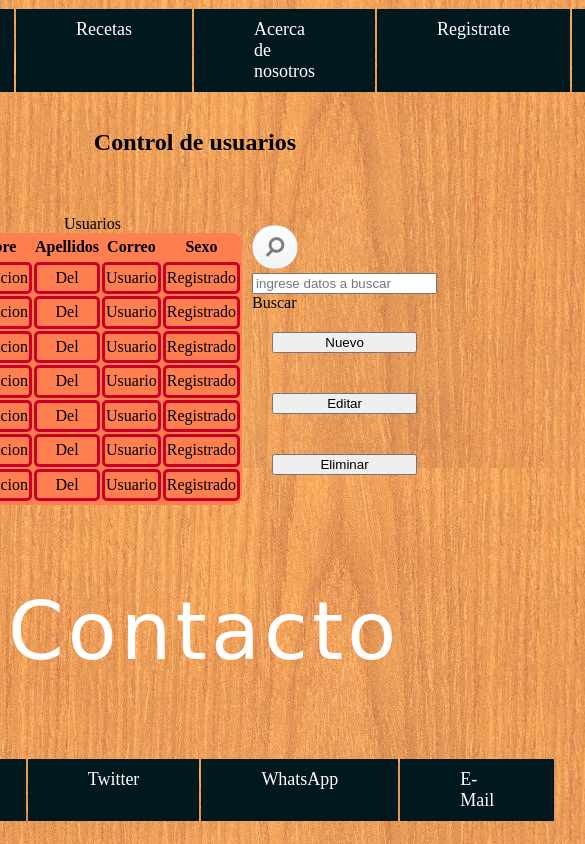
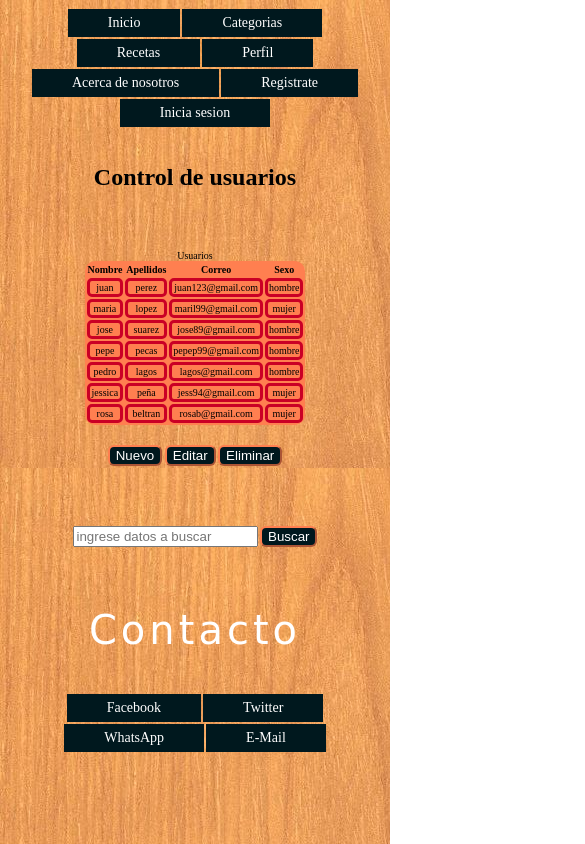
Before and after one commit to luis09gmz/DishWeb, a plain HTML site: page LL/controlUsuarios.html in a window 390 px wide. Shown: the top 844 px of the page, 585 px wide, since content can reach past the window. Drawn offline with Linux system fonts and the light colour scheme.

Commit message:
responsive

```diff
--- a/LL/ControlUsuarios.html
+++ b/LL/controlUsuarios.html
@@ -1,16 +1,16 @@
 <!DOCTYPE html>
 <html lang="es">
-<html>
   <head>
     <meta charset="utf-8">
     <meta name="viewport" content="width=device-width,initial-scale=1, maximum-scale=1">
     <link rel="shortcut icon" href="img/logo.jpg">
-    <link rel="stylesheet" href="css/estiloCU.css">
+    <link rel="stylesheet" href="css/controlUsuarios.css">
     <link rel="stylesheet" href="css/cabecera.css">
     <div class="cabecera">
     <a href="">Inicio</a>
     <a href="">Categorias</a>
     <a href="">Recetas</a>
+    <a href="">Perfil</a>
     <a href="">Acerca de nosotros</a>
     <a href="#">Registrate</a>
     <a href="#">Inicia sesion</a>
@@ -20,6 +20,7 @@
   <body>
     <h1>Control de usuarios</h1>
     <main>
+      <div class="a">
         <table>
           <thead>
             <caption>Usuarios</caption>
@@ -32,59 +33,61 @@
           </tr>
           <tbody>
             <tr>
-              <td>Informacion</td>
-              <td>Del</td>
-              <td>Usuario</td>
-              <td>Registrado</td>
+              <td>juan</td>
+              <td>perez</td>
+              <td>juan123@gmail.com</td>
+              <td>hombre</td>
             </tr>
             <tr>
-              <td>Informacion</td>
-              <td>Del</td>
-              <td>Usuario</td>
-              <td>Registrado</td>
+              <td>maria</td>
+              <td>lopez</td>
+              <td>maril99@gmail.com</td>
+              <td>mujer</td>
             </tr>
             <tr>
-              <td>Informacion</td>
-              <td>Del</td>
-              <td>Usuario</td>
-              <td>Registrado</td>
+              <td>jose</td>
+              <td>suarez</td>
+              <td>jose89@gmail.com</td>
+              <td>hombre</td>
             </tr>
             <tr>
-              <td>Informacion</td>
-              <td>Del</td>
-              <td>Usuario</td>
-              <td>Registrado</td>
+              <td>pepe</td>
+              <td>pecas</td>
+              <td>pepep99@gmail.com</td>
+              <td>hombre</td>
             </tr>
             <tr>
-              <td>Informacion</td>
-              <td>Del</td>
-              <td>Usuario</td>
-              <td>Registrado</td>
+              <td>pedro</td>
+              <td>lagos</td>
+              <td>lagos@gmail.com</td>
+              <td>hombre</td>
             </tr>
             <tr>
-              <td>Informacion</td>
-              <td>Del</td>
-              <td>Usuario</td>
-              <td>Registrado</td>
+              <td>jessica</td>
+              <td>peña</td>
+              <td>jess94@gmail.com</td>
+              <td>mujer</td>
             </tr>
             <tr>
-              <td>Informacion</td>
-              <td>Del</td>
-              <td>Usuario</td>
-              <td>Registrado</td>
+              <td>rosa</td>
+              <td>beltran</td>
+              <td>rosab@gmail.com</td>
+              <td>mujer</td>
             </tr>
           </tbody>
         </table>
-      <div class="botones">
+        <div class="b">
+        <button type="button" name="nuevo">Nuevo</button>
+        <button type="button" name="ediar">Editar</button>
+        <button type="button" name="eliminar">Eliminar</button>
+        </div>
+      </div>
+
       <div class="busqueda">
-      <img src="img/lupa.png">
       <input type="text" name="busqueda"placeholder="ingrese datos a buscar">
-      <label for="busqueda">Buscar</label>
-      </div>
-      <button type="imagen" name="nuevo">Nuevo</button>
-      <button type="button" name="ediar">Editar</button>
-      <button type="button" name="eliminar">Eliminar</button>
-      </div>
+      <button type="button" name="Buscar">Buscar</button>
+    </div>
+
     </main>
   </body>
   <footer>
--- a/LL/css/cabecera.css
+++ b/LL/css/cabecera.css
@@ -2,14 +2,14 @@
   display: flex;
   flex-direction: row;
   justify-content: center;
-  flex-wrap: nowrap;
+  flex-wrap: wrap;
 }
 
 a {
   font-size: 18px;
   color: white;
   text-decoration:none;
-  padding: 10px 60px;
+  padding: 10px 50px;
   background: #00181E;
   margin: 1px;
 }
@@ -25,9 +25,27 @@ a:hover {
 
 .contacto {
   color: #fff;
-  position:relative;
   font-size: 80px;
   font-family: cursive;
   letter-spacing: 4px;
   text-align: center;
 }
+
+@media (min-width: 320px) and  (max-width:600px) {
+  .contacto{
+    font-size: 40px;
+  }
+
+  a{
+    font-size: 14px;
+    padding: 6px 40px;
+    margin: 1px;
+  }
+
+  .cabecera, .pie{
+    display: flex;
+    flex-wrap: wrap;
+    justify-content: center;
+  }
+
+}
--- /dev/null
+++ b/LL/css/comentarios.css
@@ -0,0 +1,40 @@
+h1{
+  text-align: center;
+  font-size: 24px;
+  margin-top: 36px;
+  height: 70px;
+}
+
+body{
+  background: gray;
+  background: url("../img/madera.jpg");
+}
+
+section{
+
+  display: flex;
+  align-items: center;
+  justify-content: center;
+}
+
+img{
+  width: 128px;
+}
+
+div p{
+  width: 500px;
+}
+
+@media (max-width: 689px) {
+  div p{
+    width: 300px;
+  }
+
+}
+
+@media (max-width: 450px) {
+  div p{
+    width: 180px;
+  }
+
+}
--- a/LL/css/estiloCU.css
+++ b/LL/css/controlUsuarios.css
@@ -33,12 +33,48 @@ table tr:hover{
   background: #CA0025;
 }
 
-.botones{
+.a{
   display: flex;
   flex-direction: column;
-  margin: 10px;
+  align-items: center;
+}
+
+.b{
+  margin-top: 20px;
+  margin-bottom: 40px;
 }
 
 button{
+  background: #00181E;
+  color: white;
+  border-radius: 6px;
+  border-color: coral;
+
+}
+
+
+.busqueda{
+  height: auto;
   margin: 20px;
 }
+
+
+
+@media (max-width: 689px){
+  main{
+    justify-content: center;
+    flex-direction: column;
+    align-items: center;
+    font-size: 10px;
+  }
+
+  .busqueda{
+    align-items: center;
+  }
+
+  @media (max-width: 689) {
+
+  }
+
+
+}
--- a/LL/css/estilo.css
+++ b/LL/css/perfilUsuario.css
@@ -2,7 +2,6 @@ main{
   display: flex;
   justify-content: center;
   height: auto;
-  width:;
   margin-left: auto;
   margin-right: auto;
 }
@@ -48,6 +47,7 @@ img{
 
 div.imagen{
   display: table;
+  justify-content: center;
 }
 
 div.imagen span{
@@ -61,3 +61,20 @@ div.imagen span{
   padding:5px;
   text-align:center;
 }
+
+@media  (max-width: 600px){
+  main{
+    flex-direction: column;
+    justify-content: center;
+    align-items: center;
+
+  }
+
+  h1{
+    font-size: 16px;
+    text-align: center;
+    margin-top: 28px;
+    height: 24px;
+  }
+
+}
```
Also changed, not shown: LL/comentarios.html (added, +95 -0 lines), LL/css/misRecetasF.css (renamed from LL/css/estiloMR.css, +18 -0 lines), LL/favoritos.html (+2 -1 lines), LL/perfilUsuario.html (renamed from LL/PerfilUsuario.html, +2 -1 lines).
